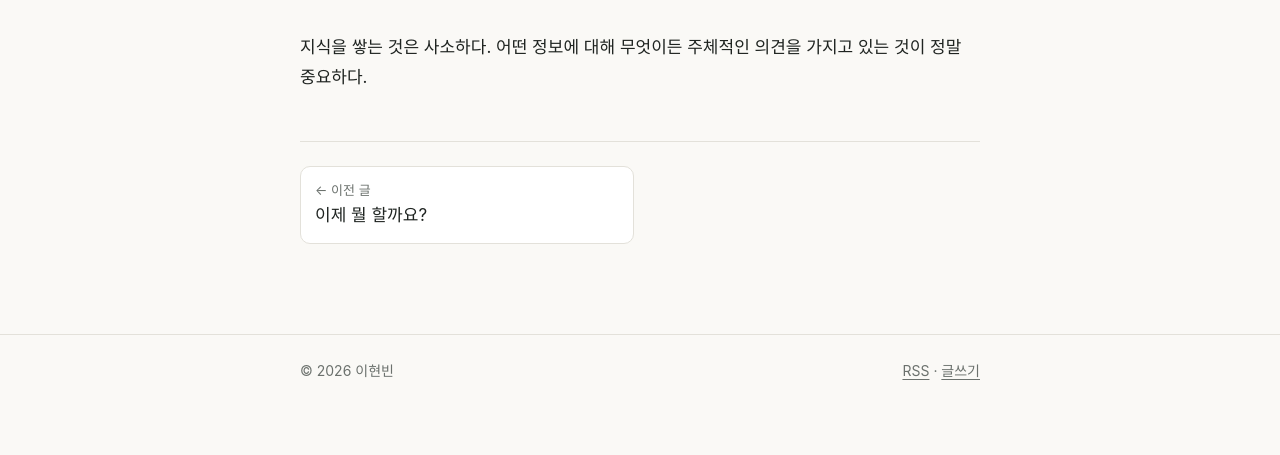
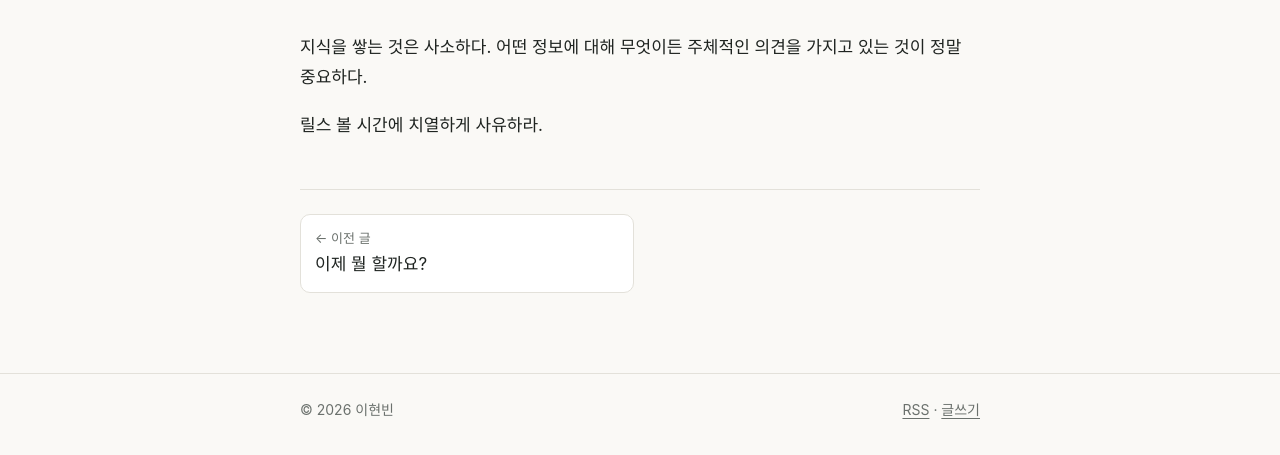
Before and after one commit to 0203peter/0203peter.github.io, an Astro site: page /posts/20261122-2346 in a window 1280 px wide. Shown: the part 207-662 px from the top of the page. Built offline with nearby package versions, Linux system fonts and the light colour scheme; Astro itself is replaced by a stand-in of ours.

Commit message:
글 수정: 방향

```diff
--- a/src/content/posts/20261122-2346/index.md
+++ b/src/content/posts/20261122-2346/index.md
@@ -5,3 +5,5 @@ category: "가볍게 쓴 일상"
 ---
 
 지식을 쌓는 것은 사소하다. 어떤 정보에 대해 무엇이든 주체적인 의견을 가지고 있는 것이 정말 중요하다.
+
+릴스 볼 시간에 치열하게 사유하라.
```
